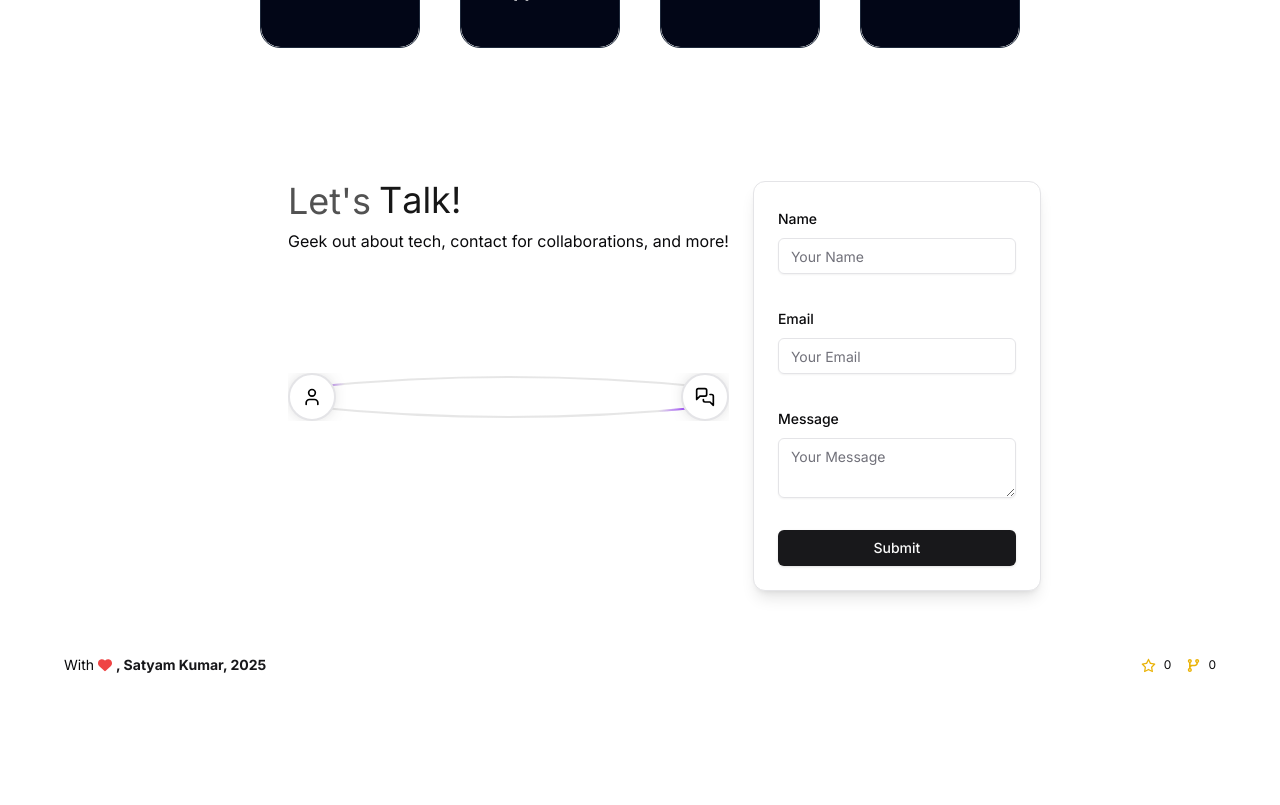
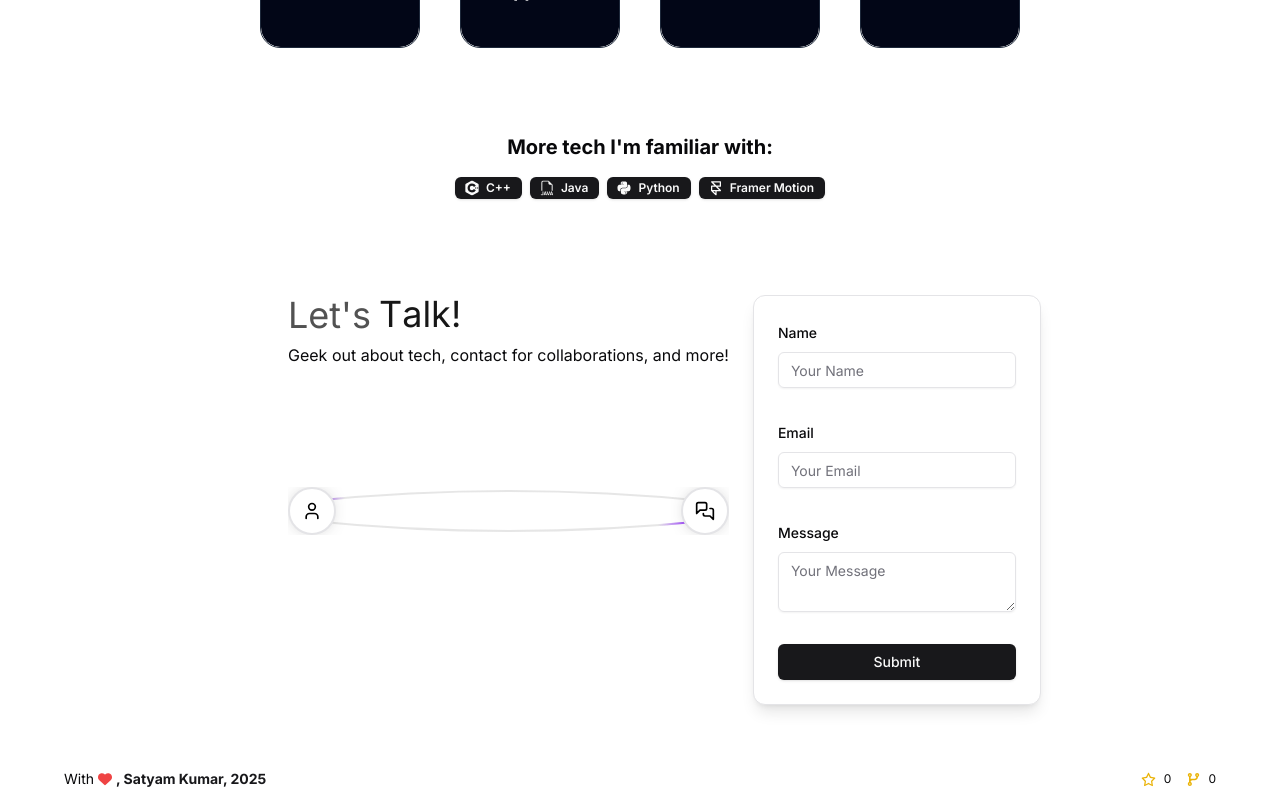
Before and after one commit to SKumr20/portfolio-v1, a Next.js app: page / in a window 1280 px wide. Shown: the part 1100-1905 px from the top of the page. Before the commit the page ends 1791 px from the top, so only its background shows below. Built offline with nearby package versions, Linux system fonts and the light colour scheme; no server answers.

Commit message:
Add TechPins

```diff
--- a/src/components/sections/TechStack.jsx
+++ b/src/components/sections/TechStack.jsx
@@ -1,5 +1,6 @@
 import { AuroraText } from "../magicui/aurora-text";
 import TechCards from "../ui/TechCards";
+import TechPins from "../ui/TechPins";
 
 const TechStack = () => {
   return (
@@ -10,7 +11,7 @@ const TechStack = () => {
             </AuroraText>
         </h1>
         <TechCards />
-
+        <TechPins />
     </div>
   )
 }
--- /dev/null
+++ b/src/components/ui/TechPins.jsx
@@ -0,0 +1,33 @@
+import { Badge } from "./badge";
+import { FiFramer } from "react-icons/fi";
+import { SiCplusplus } from "react-icons/si";
+import { FaPython } from "react-icons/fa6";
+import { BsFiletypeJava } from "react-icons/bs";
+
+const TechPins = () => {
+  return (
+    <div className="flex flex-col justify-center items-center gap-4">
+        <h1 className="text-xl font-bold">More tech I'm familiar with: </h1>
+        <div className="flex justify-center items-center gap-2">
+            <Badge className="flex justify-center items-center gap-2">
+                <SiCplusplus className="scale-125"/>
+                C++
+            </Badge>
+            <Badge className="flex justify-center items-center gap-2">
+                <BsFiletypeJava className="scale-125"/>
+                Java
+            </Badge>
+            <Badge className="flex justify-center items-center gap-2">
+                <FaPython className="scale-125"/>
+                Python
+            </Badge>
+            <Badge className="flex justify-center items-center gap-2">
+                <FiFramer className="scale-125"/>
+                Framer Motion
+            </Badge>
+        </div>
+    </div>
+  )
+}
+
+export default TechPins
```
